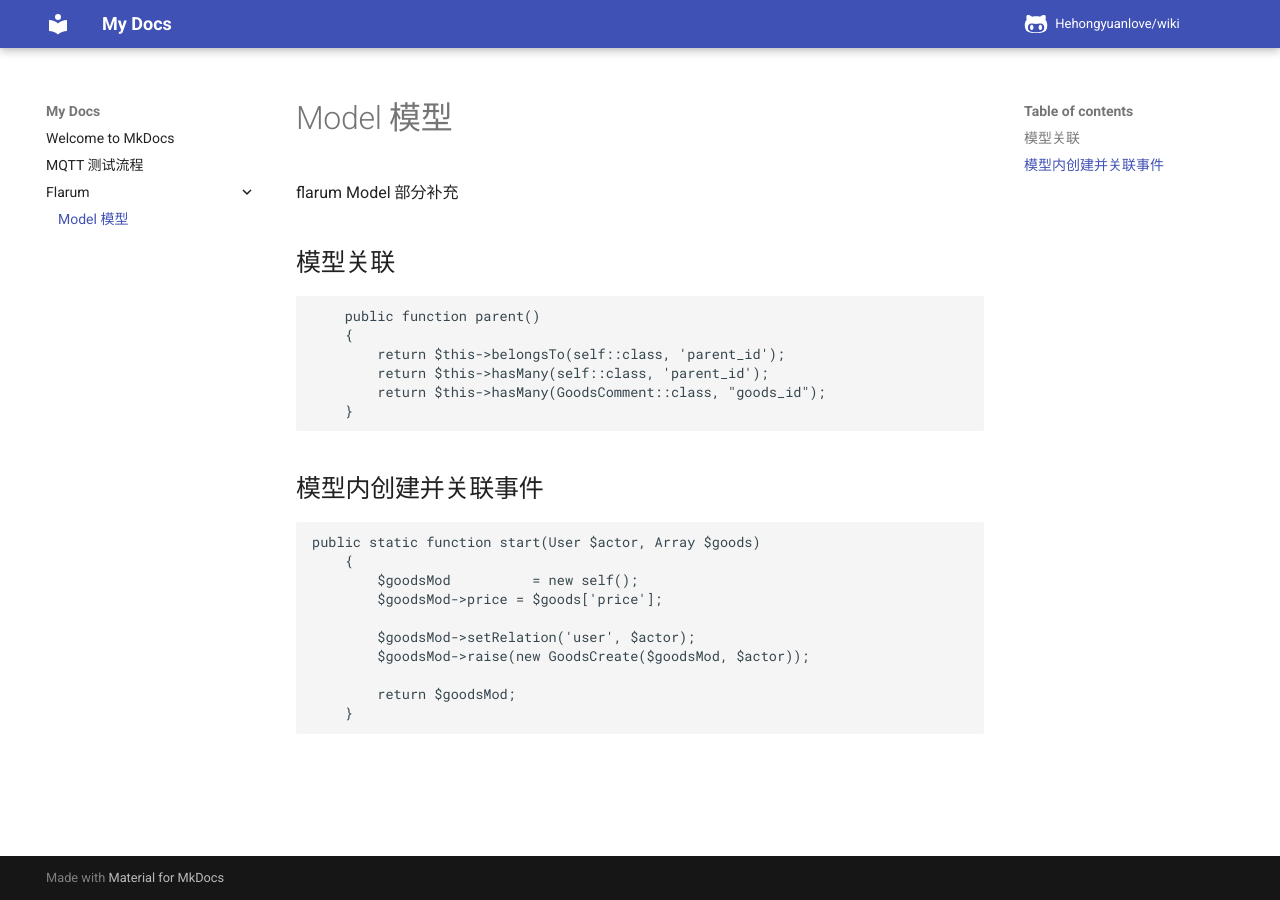
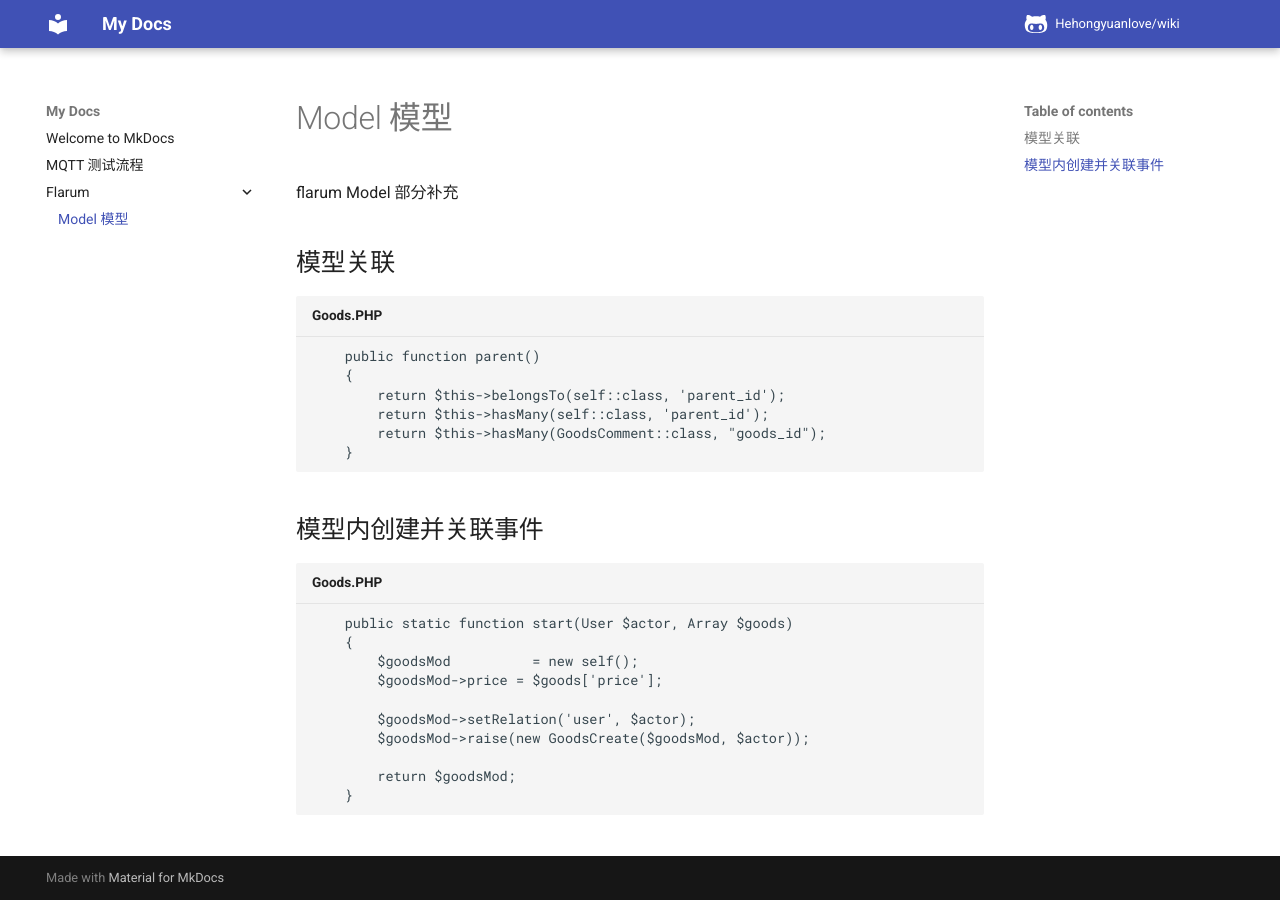
Before and after one commit to Hehongyuanlove/wiki, an MkDocs documentation site: the page built from docs/flarum/Model.md, in a window 1280 px wide. Built offline with MkDocs 1.6.1 and Material for MkDocs 9.7.7, drawn with Linux system fonts in a browser that asks for light colours; comment, search, counter and statistics services are not loaded.

Commit message:
flarum Model md修饰

````diff
--- a/docs/flarum/Model.md
+++ b/docs/flarum/Model.md
@@ -4,7 +4,7 @@ flarum Model 部分补充
 
 ##　模型关联
 
-```
+```PHP title='Goods.PHP'
     public function parent()
     {
         return $this->belongsTo(self::class, 'parent_id');
@@ -15,8 +15,8 @@ flarum Model 部分补充
 
 ## 模型内创建并关联事件
 
-```
-public static function start(User $actor, Array $goods)
+```PHP title='Goods.PHP'
+    public static function start(User $actor, Array $goods)
     {
         $goodsMod          = new self();
         $goodsMod->price = $goods['price'];
````
